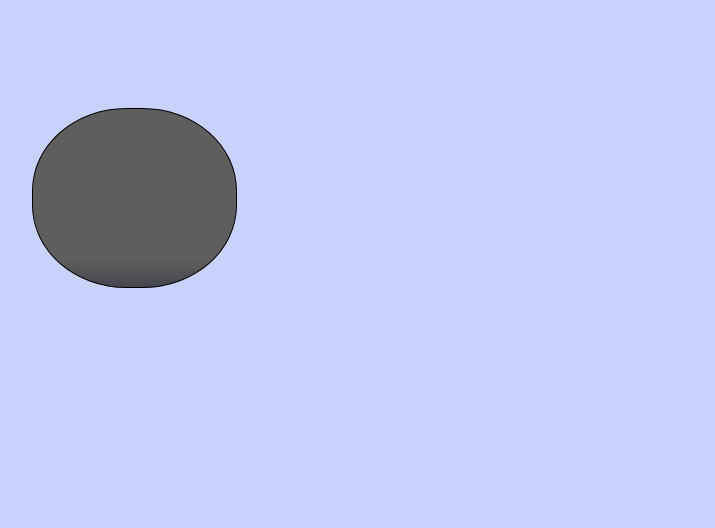
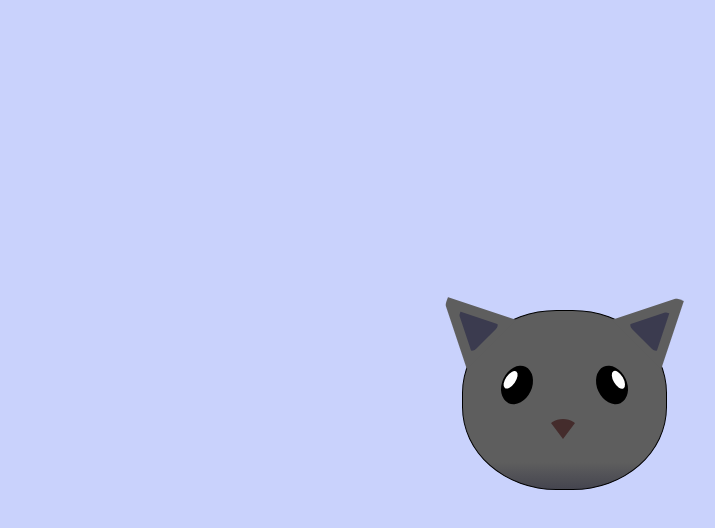
Before and after one commit to rrenattavs/studies-projects, a website: page scripts/mini_projects/CatFace/index.html in a window 1280 px wide. Shown: the whole page, without its empty margins (76-791 px from the left). Drawn offline with Linux system fonts and the light colour scheme.

Commit message:
Cat face update

```diff
--- a/scripts/mini_projects/CatFace/index.html
+++ b/scripts/mini_projects/CatFace/index.html
@@ -2,13 +2,36 @@
 <html lang="en">
 <head>
     <meta charset="UTF-8">
-    <meta name="viewport" content="width=device-width, initial-scale=1.0">
     <title>fCC Cat Painting</title>
     <link rel="stylesheet" href="./styles.css">
 </head>
 <body>
     <main>
-      <div class="cat-head"></div>
+      <div class="cat-head">
+        <div class="cat-ears">
+          <div class="cat-left-ear">
+            <div class="cat-left-inner-ear"></div>
+          </div>
+          <div class="cat-right-ear">
+            <div class="cat-right-inner-ear"></div>
+          </div>
+        </div>
+
+        <div class="cat-eyes">
+          <div class="cat-left-eye">
+            <div class="cat-left-inner-eye"></div>
+          </div>
+          <div class="cat-right-eye">
+            <div class="cat-right-inner-eye"></div>
+          </div>
+        </div>
+
+        <div class="cat-nose"></div>
+        <div class="cat-mouth">
+          <div class="cat-mouth-line-left"></div>
+          <div class="cat-mouth-line-right"></div>
+        </div>
+      </div>
     </main>
 </body>
 </html>
--- a/scripts/mini_projects/CatFace/styles.css
+++ b/scripts/mini_projects/CatFace/styles.css
@@ -7,12 +7,124 @@
 }
 
 .cat-head {
-    position: relative;
-    top: 100px;
-    left: 100px;
+  position: absolute;
+  right: 0;
+  left: 0;
+  top: 0;
+  bottom: 0;
+  margin: auto;
   background: linear-gradient(#5e5e5e 85%, #45454f 100%);
   width: 205px;
   height: 180px;
   border: 1px solid #000;
   border-radius: 46%;
 }
+
+.cat-left-ear {
+  position: absolute;
+  top: -26px;
+  left: -31px;
+  z-index: 1;
+  border-top-left-radius: 90px;
+  border-top-right-radius: 10px;
+  transform: rotate(-45deg);
+  border-left: 35px solid transparent;
+  border-right: 35px solid transparent;
+  border-bottom: 70px solid #5e5e5e;
+}
+
+.cat-right-ear {
+  position: absolute;
+  top: -26px;
+  left: 163px;
+  z-index: 1;
+  transform: rotate(45deg);
+  border-top-left-radius: 90px;
+  border-top-right-radius: 10px;
+  border-left: 35px solid transparent;
+  border-right: 35px solid transparent;
+  border-bottom: 70px solid #5e5e5e;
+}
+
+.cat-left-inner-ear {
+  position: absolute;
+  top: 22px;
+  left: -20px;
+  border-top-left-radius: 90px;
+  border-top-right-radius: 10px;
+  border-bottom-right-radius: 40%;
+  border-bottom-left-radius: 40%;
+  border-left: 20px solid transparent;
+  border-right: 20px solid transparent;
+  border-bottom: 40px solid #3b3b4f;
+}
+
+.cat-right-inner-ear {
+  position: absolute;
+  top: 22px;
+  left: -20px;
+  border-top-left-radius: 90px;
+  border-top-right-radius: 10px;
+  border-bottom-right-radius: 40%;
+  border-bottom-left-radius: 40%;
+  border-left: 20px solid transparent;
+  border-right: 20px solid transparent;
+  border-bottom: 40px solid #3b3b4f;
+}
+
+.cat-left-eye {
+  position: absolute;
+  top: 54px;
+  left: 39px;
+  border-radius: 60%;
+  transform: rotate(25deg);
+  width: 30px;
+  height: 40px;
+  background-color: #000;
+}
+
+.cat-right-eye {
+  position: absolute;
+  top: 54px;
+  left: 134px;
+  border-radius: 60%;
+  transform: rotate(-25deg);
+  width: 30px;
+  height: 40px;
+  background-color: #000;
+}
+
+.cat-left-inner-eye {
+  position: absolute;
+  top: 8px;
+  left: 2px;
+  width: 10px;
+  height: 20px;
+  transform: rotate(10deg);
+  background-color: #fff;
+  border-radius: 60%;
+}
+
+.cat-right-inner-eye {
+  position: absolute;
+  top: 8px;
+  left: 18px;
+  transform: rotate(-5deg);
+  width: 10px;
+  height: 20px;
+  background-color: #fff;
+  border-radius: 60%;
+}
+
+.cat-nose {
+  position: absolute;
+  top: 108px;
+  left: 85px;
+  border-top-left-radius: 50%;
+  border-bottom-right-radius: 50%;
+  border-bottom-left-radius: 50%;
+  transform: rotate(180deg);
+  border-left: 15px solid transparent;
+  border-right: 15px solid transparent;
+  border-bottom: 20px solid #442c2c;
+}
```
Lines whose indentation alone changed are shown as unchanged.
